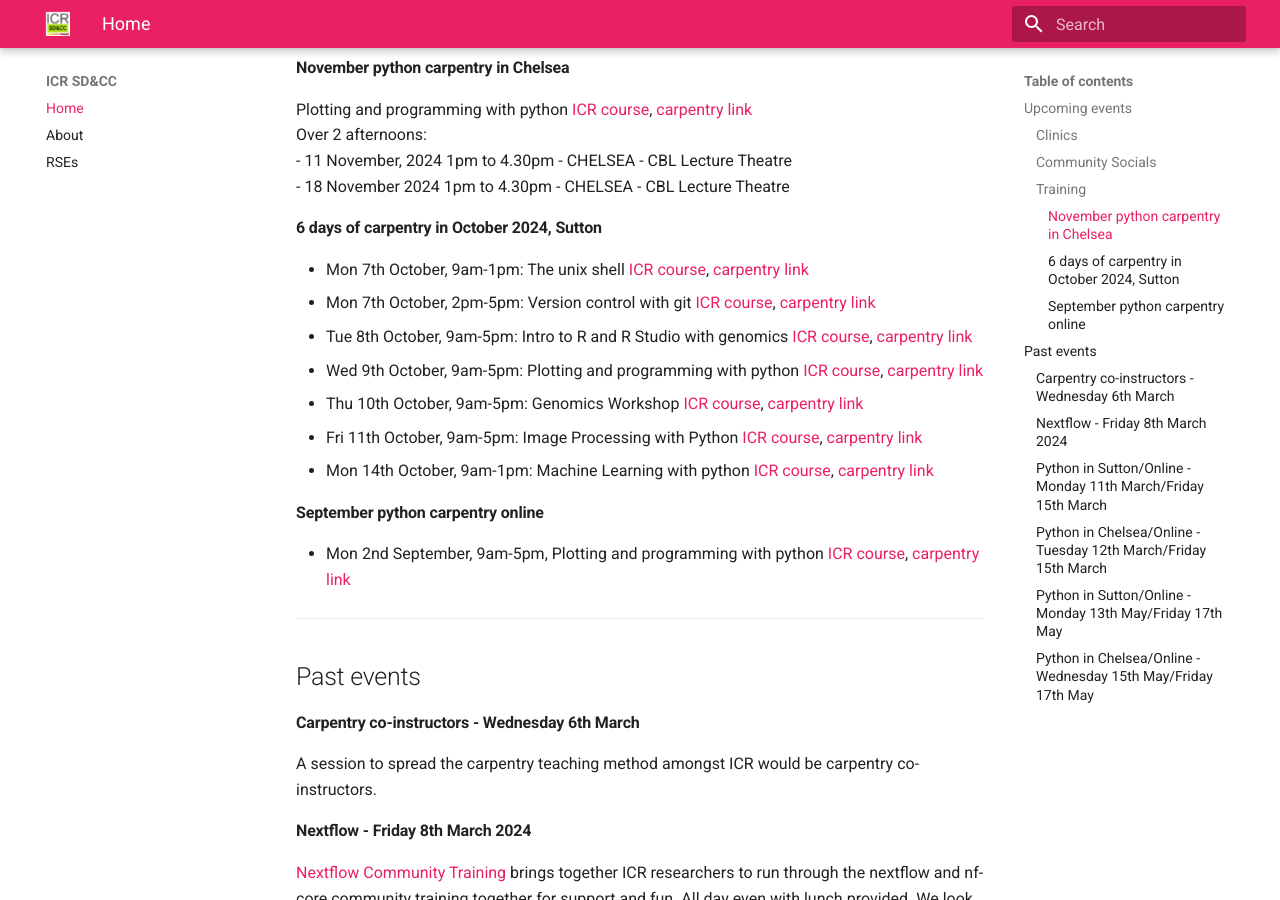
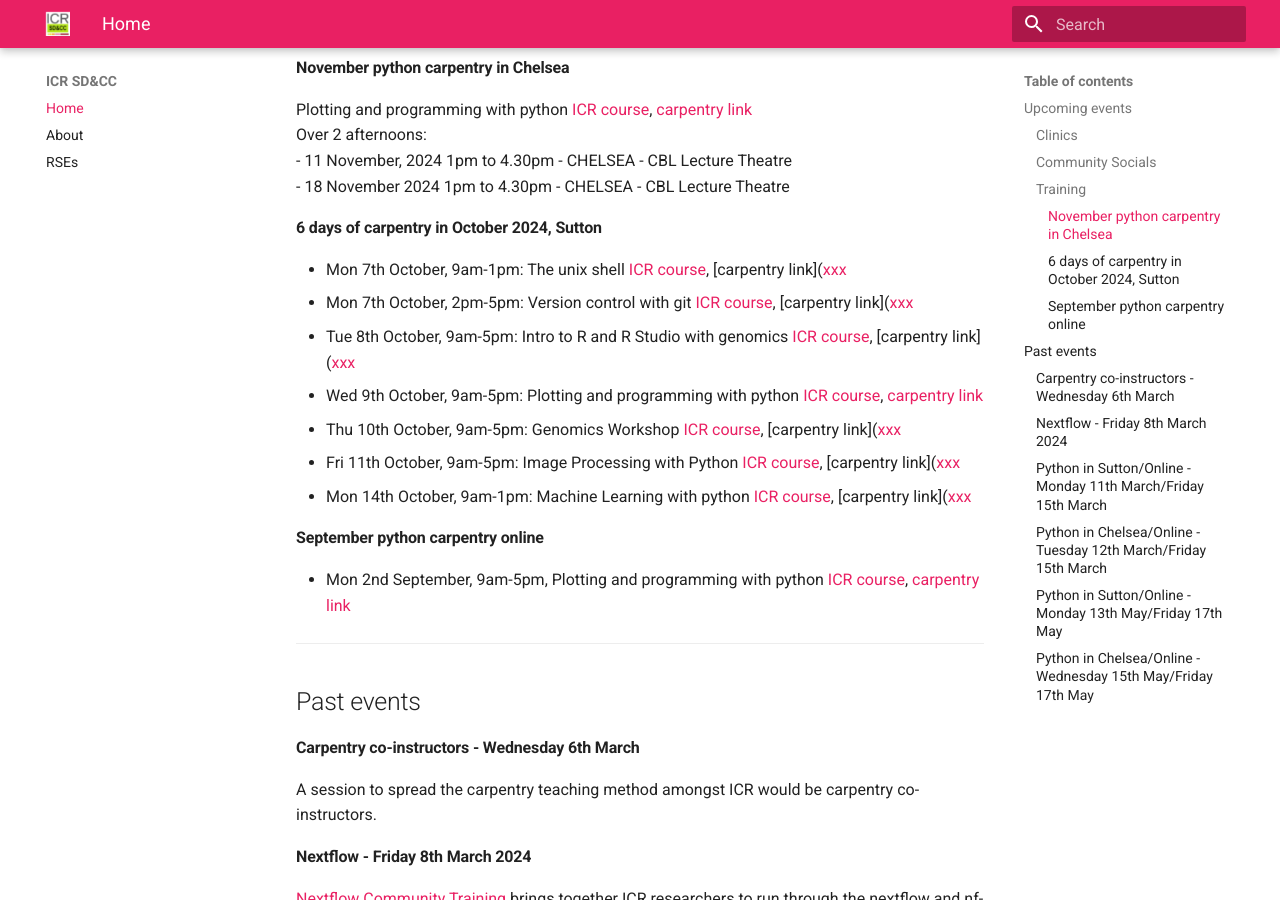
Before and after one commit to ICR-SD-CC/ICR-SD-CC.github.io, an MkDocs documentation site: the page built from docs/index.md, in a window 1280 px wide and 900 px high, scrolled down 613 px. Built offline with MkDocs 1.6.1 and Material for MkDocs 9.7.7, drawn with Linux system fonts in a browser that asks for light colours; some of the changed lines change nothing that is shown.

Commit message:
Update index.md

```diff
--- a/docs/index.md
+++ b/docs/index.md
@@ -17,19 +17,19 @@
 ### Training
 
 #### November python carpentry in Chelsea
-Plotting and programming with python [ICR course](https://training.icr.ac.uk/coursed.php?course=1200), [carpentry link](xxx)
+Plotting and programming with python [ICR course](https://training.icr.ac.uk/coursed.php?course=1200), [carpentry link]([xxx](https://icr-sd-cc.github.io/2024-11-11-ICR/))
 Over 2 afternoons:
 - 11 November, 2024 1pm to 4.30pm - CHELSEA - CBL Lecture Theatre
 - 18 November 2024 1pm to 4.30pm - CHELSEA - CBL Lecture Theatre
 
 #### 6 days of carpentry in October 2024, Sutton
-- Mon 7th October, 9am-1pm: The unix shell [ICR course](https://training.icr.ac.uk/coursed.php?course=1215), [carpentry link]([xxx](https://icr-sd-cc.github.io/2024-10-07-ICR-UNIX/))
-- Mon 7th October, 2pm-5pm: Version control with git [ICR course](https://training.icr.ac.uk/coursed.php?course=1216), [carpentry link]([xxx](https://icr-sd-cc.github.io/2024-10-07-ICR-GIT/))
-- Tue 8th October, 9am-5pm: Intro to R and R Studio with genomics [ICR course](https://training.icr.ac.uk/coursed.php?course=1218), [carpentry link]([xxx](https://icr-sd-cc.github.io/2024-10-08-ICR-R/))
+- Mon 7th October, 9am-1pm: The unix shell [ICR course](https://training.icr.ac.uk/coursed.php?course=1215), [carpentry link]([xxx](https://icr-sd-cc.github.io/2024-10-07-ICR-UNIX/)
+- Mon 7th October, 2pm-5pm: Version control with git [ICR course](https://training.icr.ac.uk/coursed.php?course=1216), [carpentry link]([xxx](https://icr-sd-cc.github.io/2024-10-07-ICR-GIT/)
+- Tue 8th October, 9am-5pm: Intro to R and R Studio with genomics [ICR course](https://training.icr.ac.uk/coursed.php?course=1218), [carpentry link]([xxx](https://icr-sd-cc.github.io/2024-10-08-ICR-R/)
 - Wed 9th October, 9am-5pm: Plotting and programming with python [ICR course](https://training.icr.ac.uk/coursed.php?course=1200), [carpentry link](https://icr-sd-cc.github.io/2024-10-09-ICR/)
-- Thu 10th October, 9am-5pm: Genomics Workshop [ICR course](https://training.icr.ac.uk/coursed.php?course=1219), [carpentry link]([xxx](https://icr-sd-cc.github.io/2024-10-10-ICR-GENOMICS/))
-- Fri 11th October, 9am-5pm: Image Processing with Python [ICR course](https://training.icr.ac.uk/coursed.php?course=1217), [carpentry link]([xxx](https://icr-sd-cc.github.io/2024-10-11-ICR-IMAGE/))
-- Mon 14th October, 9am-1pm: Machine Learning with python [ICR course](https://training.icr.ac.uk/coursed.php?course=1215), [carpentry link]([xxx](https://icr-sd-cc.github.io/2024-10-14-ICR-ML/))
+- Thu 10th October, 9am-5pm: Genomics Workshop [ICR course](https://training.icr.ac.uk/coursed.php?course=1219), [carpentry link]([xxx](https://icr-sd-cc.github.io/2024-10-10-ICR-GENOMICS/)
+- Fri 11th October, 9am-5pm: Image Processing with Python [ICR course](https://training.icr.ac.uk/coursed.php?course=1217), [carpentry link]([xxx](https://icr-sd-cc.github.io/2024-10-11-ICR-IMAGE/)
+- Mon 14th October, 9am-1pm: Machine Learning with python [ICR course](https://training.icr.ac.uk/coursed.php?course=1215), [carpentry link]([xxx](https://icr-sd-cc.github.io/2024-10-14-ICR-ML/)
 
 
 #### September python carpentry online
```
